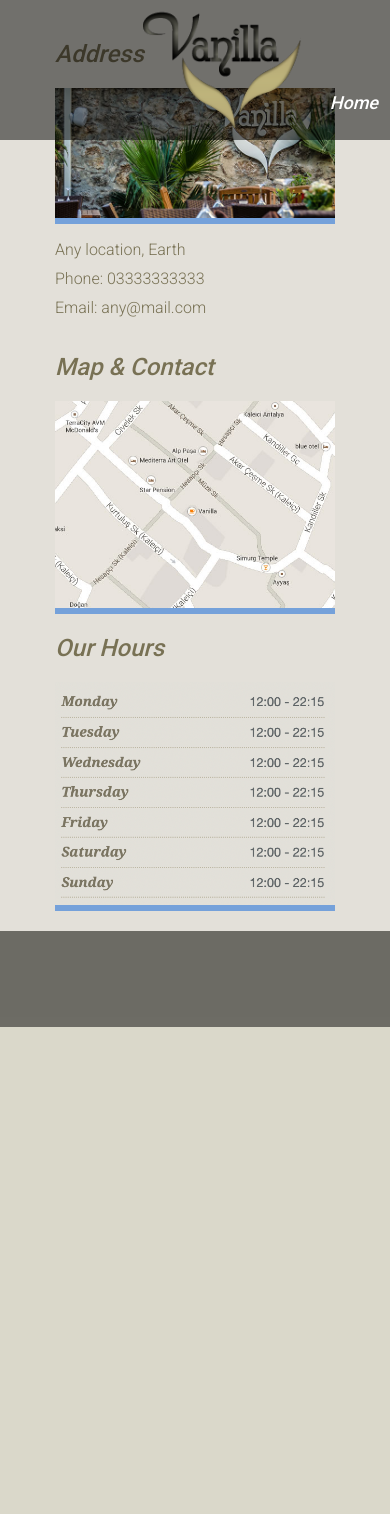
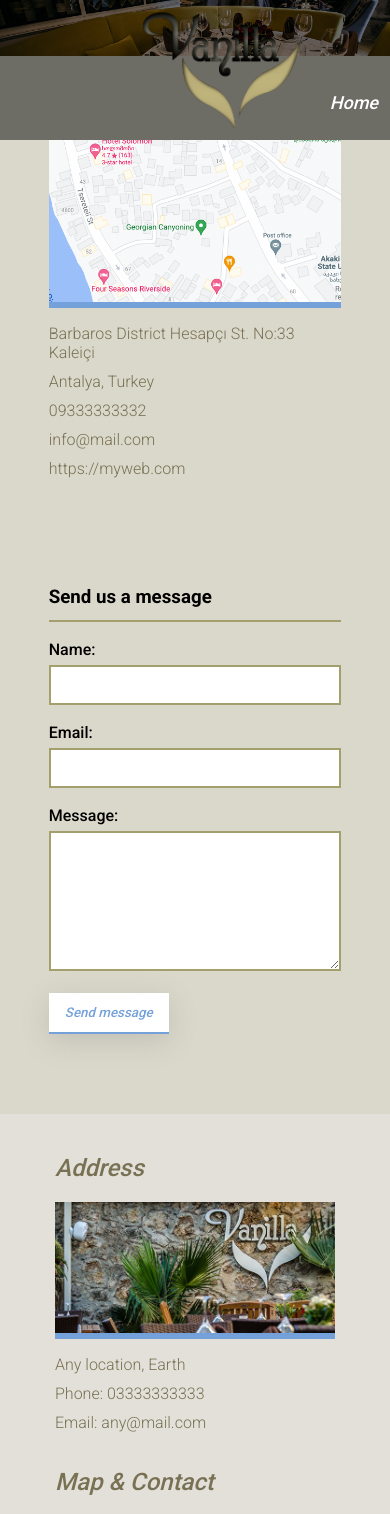
Before and after one commit to bejatovic123/Restorant, a React app: page /contact in a window 390 px wide. Shown: the top 1514 px of the page. Before the commit the page ends 1027 px from the top, so only its background shows below. Built offline with nearby package versions, Linux system fonts and the light colour scheme.

Commit message:
about page responsivnes contact page

```diff
--- a/src/components/HomeCard/HomeCard.jsx
+++ b/src/components/HomeCard/HomeCard.jsx
@@ -9,7 +9,7 @@ export const HomeCard = ({
   onButtonClick = () => {},
 }) => (
   <div className="home-card">
-    <h2>{heading}</h2>
+    {heading && <h2>{heading}</h2>}
     {image && <img src={image} alt={heading} />}
     {text && (
       <p>
--- a/src/containers/Pages/about/about.scss
+++ b/src/containers/Pages/about/about.scss
@@ -4,12 +4,14 @@
   }
   &__card {
     display: flex;
+    flex-wrap: wrap;
     width: 75vw;
     justify-content: center;
     margin: 80px auto;
     gap: 40px;
     img {
       width: 556px;
+      max-width: 80vw;
     }
     h3 {
       font-style: italic;
@@ -19,5 +21,8 @@
       font-size: 14px;
       font-weight: 300;
     }
+    div {
+      width: 500px;
+    }
   }
 }
--- /dev/null
+++ b/src/containers/Pages/contact/Contact.jsx
@@ -0,0 +1,40 @@
+import React from "react";
+import map from "../../../assets/map.png";
+import contactBanner from "../../../assets/contact-banner.jpeg";
+import { HomeCard } from "../../../components/HomeCard/HomeCard";
+
+export const Contact = () => {
+  return (
+    <div className="contact">
+      <img src={contactBanner} alt="contact-banner" />
+      <div className="contact__content-wrapper">
+        <HomeCard
+          image={map}
+          text={[
+            "Barbaros District Hesapçı St. No:33 Kaleiçi",
+            "Antalya, Turkey",
+            "09333333332",
+            "info@mail.com",
+            "https://myweb.com",
+          ]}
+        />
+        <form>
+          <h3>Send us a message</h3>
+          <span>
+            <label>Name:</label>
+            <input />
+          </span>
+          <span>
+            <label>Email:</label>
+            <input />
+          </span>
+          <span>
+            <label>Message:</label>
+            <textarea />
+          </span>
+          <button>Send message</button>
+        </form>
+      </div>
+    </div>
+  );
+};
--- /dev/null
+++ b/src/containers/Pages/contact/contact.scss
@@ -0,0 +1,57 @@
+.contact {
+  & > img {
+    width: 100%;
+  }
+  &__content-wrapper {
+    .home-card {
+      width: 456px;
+      max-width: 75vw;
+    }
+    display: flex;
+    flex-direction: row;
+    flex-wrap: wrap;
+    justify-content: center;
+    gap: 80px;
+    margin: 80px auto;
+    form {
+      display: flex;
+      flex-direction: column;
+      width: 400px;
+      max-width: 75vw;
+      gap: 18px;
+      label {
+        display: block;
+        margin-bottom: 6px;
+      }
+      input,
+      textarea {
+        height: 40px;
+        width: 100%;
+        border: 2px solid #a3a06d;
+      }
+      textarea {
+        height: 140px;
+      }
+      h3 {
+        border-bottom: 2px solid #a3a06d;
+        margin: 0;
+        padding: 12px 0;
+      }
+      button {
+        width: 120px;
+        background: white;
+        border: none;
+        border-bottom: 2px solid #75a1da;
+        box-shadow: rgb(100 100 111 / 20%) 0px 7px 29px 0px;
+        padding: 12px;
+        cursor: pointer;
+        color: #75a1da;
+        font-style: italic;
+        &:hover {
+          background: #75a1da;
+          color: white;
+        }
+      }
+    }
+  }
+}
--- a/src/containers/Router.jsx
+++ b/src/containers/Router.jsx
@@ -2,6 +2,7 @@ import React, { lazy } from "react";
 import { BrowserRouter, Route, Routes } from "react-router-dom";
 import { Layout } from "./Layout/Layout";
 import { About } from "./Pages/about/About";
+import { Contact } from "./Pages/contact/contact";
 import { Home } from "./Pages/home/Home";
 
 const CounterPage = lazy(() => import("./Pages/Counter/Counter"));
@@ -13,7 +14,7 @@ const AppRouter = () => {
         <Route path="/" element={<Layout />}>
           <Route index element={<Home />} />
           <Route path="about" element={<About />} />
-          <Route path="contact" />
+          <Route path="contact" element={<Contact />} />
           <Route path="counter" element={<CounterPage />} />
         </Route>
       </Routes>
--- a/src/styles/main.scss
+++ b/src/styles/main.scss
@@ -9,3 +9,4 @@
 @import "../components/Slider/slider.scss";
 @import "../components/HomeCard/homeCard.scss";
 @import "../containers/Pages/about/about.scss";
+@import "../containers/Pages/contact/contact.scss";
```
Also changed, not shown: src/assets/contact-banner.jpeg (added), src/assets/map.png (added).
